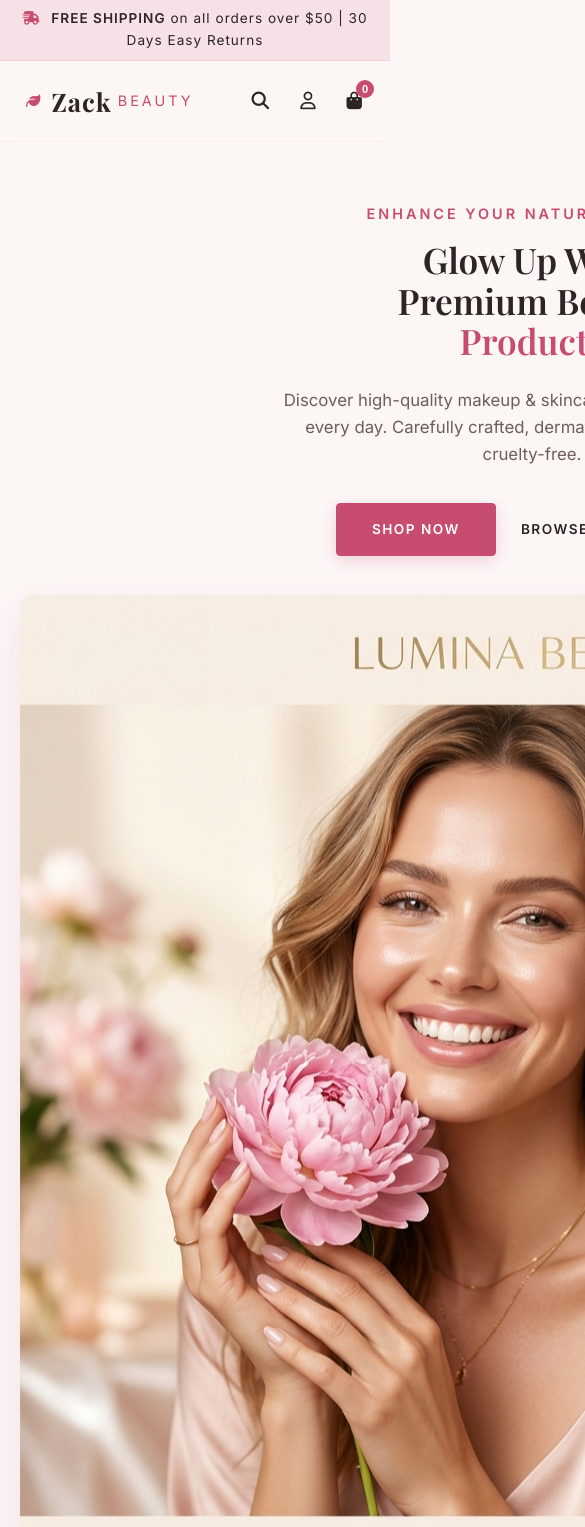
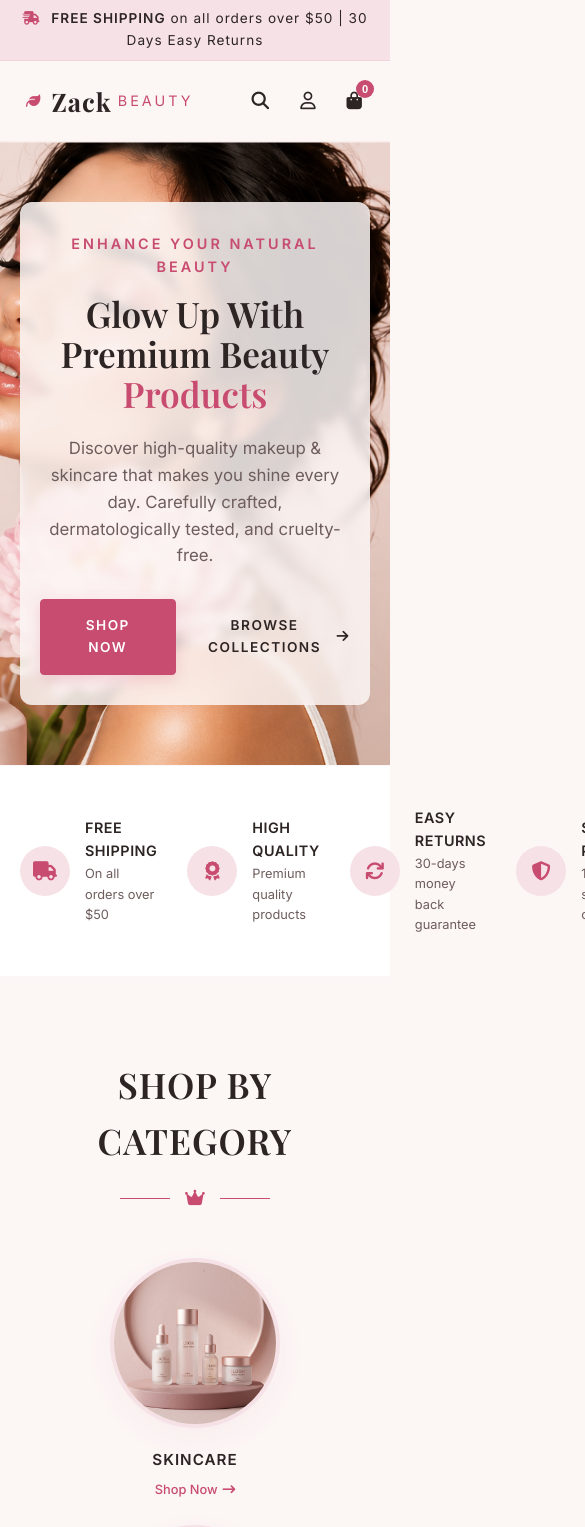
Before and after one commit to shlk69/BeautyProducts, a React (Vite) app in the folder frontend/: page / in a window 390 px wide. Shown: the top 1527 px of the page, 585 px wide, since content can reach past the window. Built offline with nearby package versions, Linux system fonts and the light colour scheme; a web font is replaced by a local one.

Commit message:
banner images fixed

```diff
--- a/frontend/src/App.css
+++ b/frontend/src/App.css
@@ -25,7 +25,7 @@
   border-bottom: 1px solid rgba(200, 75, 112, 0.05);
 }
 .header-container {
-  max-width: 1300px;
+  max-width: 1600px;
   margin: 0 auto;
   padding: 20px;
   display: flex;
@@ -129,16 +129,27 @@
 
 /* Hero Section */
 .hero-section {
-  padding: 60px 20px;
+  padding: 0;
   position: relative;
+  overflow: hidden;
+  background-image: url('/images/herobanner.png');
+  background-size: cover;
+  background-position: right center;
+  background-repeat: no-repeat;
 }
 .hero-container {
-  max-width: 1200px;
+  max-width: 1440px;
   margin: 0 auto;
-  display: grid;
-  grid-template-columns: 1.2fr 1fr;
+  display: flex;
   align-items: center;
-  gap: 50px;
+  min-height: 580px;
+  position: relative;
+  padding: 40px 20px;
+}
+.hero-content {
+  position: relative;
+  z-index: 5;
+  max-width: 580px;
 }
 .hero-subtitle {
   color: var(--primary-color);
@@ -150,10 +161,10 @@
 }
 .hero-title {
   font-family: var(--font-serif);
-  font-size: 3.8rem;
+  font-size: 3.2rem;
   line-height: 1.15;
   font-weight: 600;
-  margin-bottom: 25px;
+  margin-bottom: 20px;
 }
 .hero-title .highlight {
   color: var(--primary-color);
@@ -162,7 +173,7 @@
 .hero-description {
   color: var(--text-muted);
   font-size: 1.05rem;
-  margin-bottom: 35px;
+  margin-bottom: 30px;
   max-width: 500px;
 }
 .hero-actions {
@@ -217,33 +228,6 @@
   font-size: 0.8rem;
 }
 
-.hero-image-wrapper {
-  position: relative;
-  display: flex;
-  justify-content: center;
-  align-items: center;
-}
-.hero-circle-bg {
-  position: absolute;
-  width: 85%;
-  height: 85%;
-  background: radial-gradient(circle, var(--primary-light) 0%, rgba(252, 246, 245, 0) 70%);
-  border-radius: 50%;
-  z-index: 1;
-}
-.hero-image {
-  position: relative;
-  z-index: 2;
-  border-radius: 12px;
-  box-shadow: var(--shadow-hover);
-  animation: floatAnim 6s ease-in-out infinite;
-}
-
-@keyframes floatAnim {
-  0%, 100% { transform: translateY(0); }
-  50% { transform: translateY(-10px); }
-}
-
 /* USP Info Section */
 .usp-section {
   padding: 40px 20px;
@@ -295,7 +279,7 @@
 /* Category Section */
 .categories-section {
   padding: 80px 20px;
-  max-width: 1200px;
+  max-width: 1440px;
   margin: 0 auto;
   text-align: center;
 }
@@ -384,7 +368,7 @@
   background-color: #fff;
 }
 .best-sellers-wrapper {
-  max-width: 1200px;
+  max-width: 1440px;
   margin: 0 auto;
   display: flex;
   align-items: center;
@@ -526,7 +510,7 @@
   padding: 80px 20px;
 }
 .banners-container {
-  max-width: 1200px;
+  max-width: 1440px;
   margin: 0 auto;
   display: grid;
   grid-template-columns: 1fr 1fr;
@@ -534,7 +518,7 @@
 }
 .promo-banner {
   background-size: cover;
-  background-position: center;
+  background-position: right center;
   border-radius: 8px;
   min-height: 350px;
   display: flex;
@@ -570,7 +554,7 @@
 .instagram-section {
   padding: 80px 20px;
   text-align: center;
-  max-width: 1200px;
+  max-width: 1440px;
   margin: 0 auto;
 }
 .insta-handle {
@@ -629,7 +613,7 @@
   opacity: 0.9;
 }
 .badges-container {
-  max-width: 1200px;
+  max-width: 1440px;
   margin: 0 auto;
   display: grid;
   grid-template-columns: repeat(4, 1fr);
@@ -664,7 +648,7 @@
   padding: 80px 20px 30px 20px;
 }
 .footer-container {
-  max-width: 1200px;
+  max-width: 1440px;
   margin: 0 auto;
   display: grid;
   grid-template-columns: 1.5fr 1fr 1fr 1.5fr;
@@ -783,9 +767,18 @@
 /* Responsiveness */
 @media(max-width: 1024px) {
   .hero-container {
-    grid-template-columns: 1fr;
+    flex-direction: column;
+    justify-content: center;
     text-align: center;
-    gap: 40px;
+    min-height: 480px;
+    padding: 60px 20px;
+  }
+  .hero-content {
+    max-width: 100%;
+    background: rgba(252, 246, 245, 0.85);
+    padding: 30px 20px;
+    border-radius: 12px;
+    backdrop-filter: blur(5px);
   }
   .hero-description {
     margin-left: auto;
--- a/frontend/src/components/Hero.jsx
+++ b/frontend/src/components/Hero.jsx
@@ -13,10 +13,6 @@ const Hero = () => {
             <a href="#" class="btn btn-text">BROWSE COLLECTIONS <i class="fa-solid fa-arrow-right"></i></a>
           </div>
         </div>
-        <div class="hero-image-wrapper">
-          <div class="hero-circle-bg"></div>
-          <img src="/images/hero_model.png" alt="Zack Beauty Model Showcase" class="hero-image" />
-        </div>
       </div>
     </section>
   );
--- a/frontend/src/components/Promotions.jsx
+++ b/frontend/src/components/Promotions.jsx
@@ -4,14 +4,14 @@ const Promotions = () => {
   return (
     <section class="banners-section">
       <div class="banners-container">
-        <div class="promo-banner style-skincare" style={{ backgroundImage: `linear-gradient(rgba(252, 246, 245, 0.8), rgba(252, 246, 245, 0.8)), url('/images/banner_skincare.png')` }}>
+        <div class="promo-banner style-skincare" style={{ backgroundImage: `url('/images/banner_skincare.png')` }}>
           <div class="banner-content">
             <span class="banner-tag">SPECIAL OFFER</span>
             <h3>Up To 30% Off<br />On Skincare Products</h3>
             <a href="#" class="btn btn-primary btn-sm">SHOP NOW</a>
           </div>
         </div>
-        <div class="promo-banner style-makeup" style={{ backgroundImage: `linear-gradient(rgba(252, 246, 245, 0.8), rgba(252, 246, 245, 0.8)), url('/images/banner_makeup.png')` }}>
+        <div class="promo-banner style-makeup" style={{ backgroundImage: `url('/images/banner_makeup.png')` }}>
           <div class="banner-content">
             <span class="banner-tag">NEW ARRIVALS</span>
             <h3>Fresh & Trendy<br />Makeup Collection</h3>
```
Also changed, not shown: frontend/public/images/herobanner.png (added).
